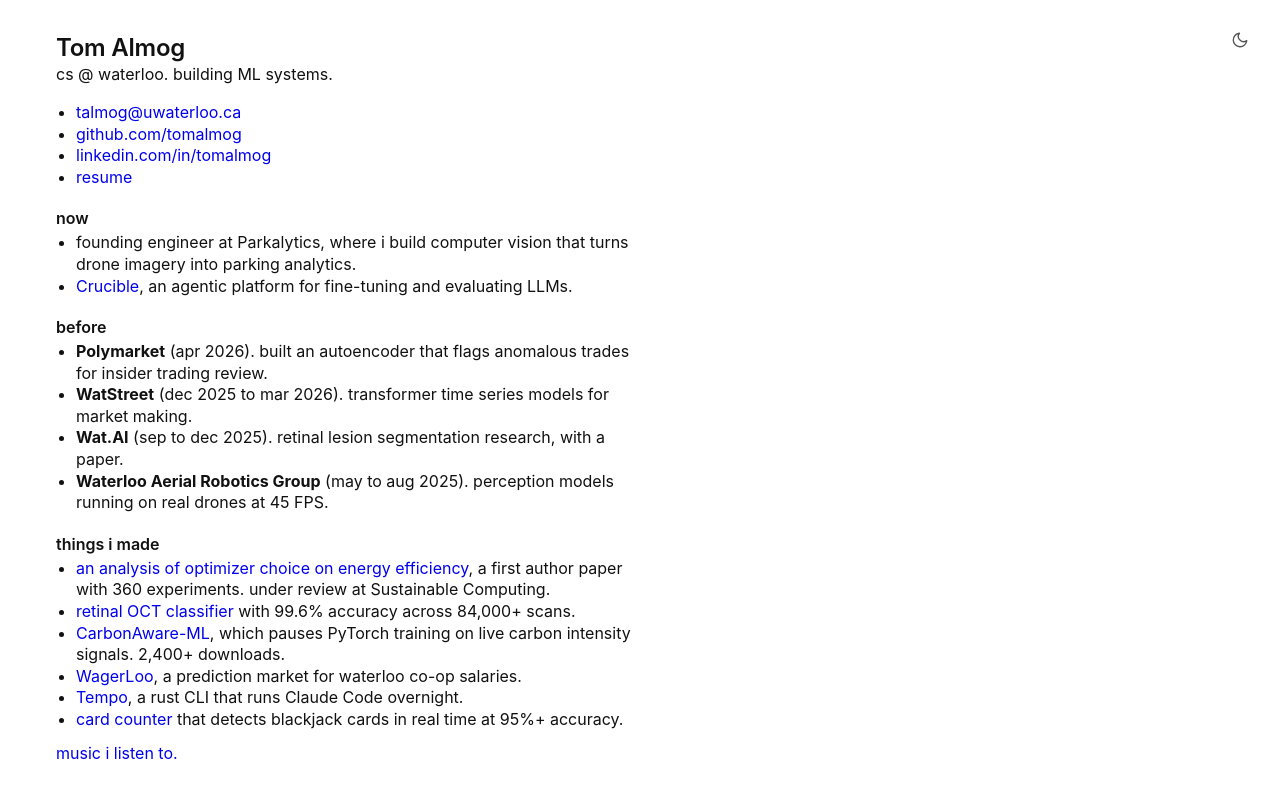
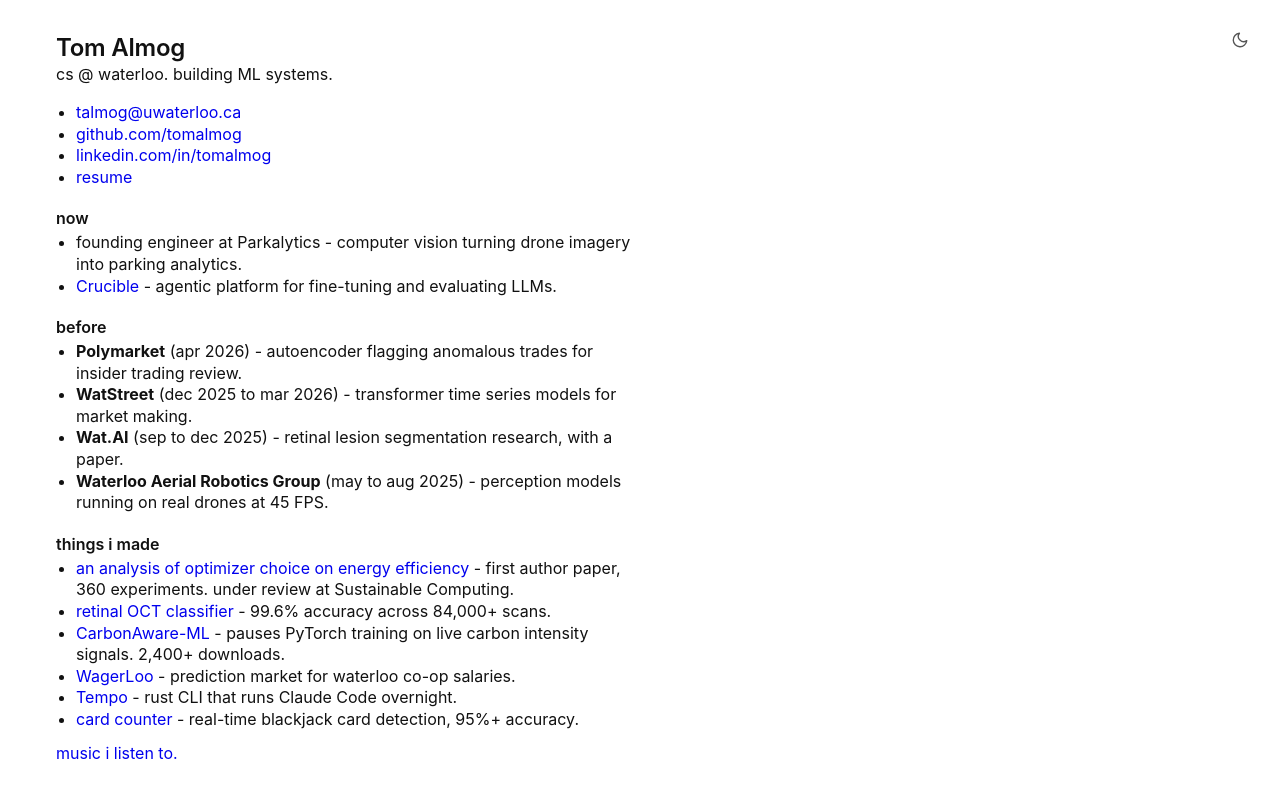
Before and after one commit to tomalmog/personal, a Next.js app: page / in a window 1280 px wide. Shown: the top 798 px of the page. Built offline with nearby package versions, Linux system fonts and the light colour scheme.

Commit message:
Use plain hyphens instead of em dashes
Restores the compact 'link - description' structure; only the em dashes
themselves were the problem.

```diff
--- a/app/(main)/page.tsx
+++ b/app/(main)/page.tsx
@@ -17,26 +17,26 @@ export default function Home() {
 
             <h2>now</h2>
             <ul>
-                <li>founding engineer at Parkalytics, where i build computer vision that turns drone imagery into parking analytics.</li>
-                <li><a href="https://github.com/tomalmog/crucible">Crucible</a>, an agentic platform for fine-tuning and evaluating LLMs.</li>
+                <li>founding engineer at Parkalytics - computer vision turning drone imagery into parking analytics.</li>
+                <li><a href="https://github.com/tomalmog/crucible">Crucible</a> - agentic platform for fine-tuning and evaluating LLMs.</li>
             </ul>
 
             <h2>before</h2>
             <ul>
-                <li><strong>Polymarket</strong> (apr 2026). built an autoencoder that flags anomalous trades for insider trading review.</li>
-                <li><strong>WatStreet</strong> (dec 2025 to mar 2026). transformer time series models for market making.</li>
-                <li><strong>Wat.AI</strong> (sep to dec 2025). retinal lesion segmentation research, with a paper.</li>
-                <li><strong>Waterloo Aerial Robotics Group</strong> (may to aug 2025). perception models running on real drones at 45 FPS.</li>
+                <li><strong>Polymarket</strong> (apr 2026) - autoencoder flagging anomalous trades for insider trading review.</li>
+                <li><strong>WatStreet</strong> (dec 2025 to mar 2026) - transformer time series models for market making.</li>
+                <li><strong>Wat.AI</strong> (sep to dec 2025) - retinal lesion segmentation research, with a paper.</li>
+                <li><strong>Waterloo Aerial Robotics Group</strong> (may to aug 2025) - perception models running on real drones at 45 FPS.</li>
             </ul>
 
             <h2>things i made</h2>
             <ul>
-                <li><a href="https://arxiv.org/abs/2509.13516">an analysis of optimizer choice on energy efficiency</a>, a first author paper with 360 experiments. under review at Sustainable Computing.</li>
-                <li><a href="https://huggingface.co/tomalmog/oct-retinal-classifier">retinal OCT classifier</a> with 99.6% accuracy across 84,000+ scans.</li>
-                <li><a href="https://pypi.org/project/carbonaware-ml/">CarbonAware-ML</a>, which pauses PyTorch training on live carbon intensity signals. 2,400+ downloads.</li>
-                <li><a href="https://wagerloo.vercel.app/">WagerLoo</a>, a prediction market for waterloo co-op salaries.</li>
-                <li><a href="https://github.com/tomalmog/tempo">Tempo</a>, a rust CLI that runs Claude Code overnight.</li>
-                <li><a href="https://github.com/tomalmog/CV-CardCounting">card counter</a> that detects blackjack cards in real time at 95%+ accuracy.</li>
+                <li><a href="https://arxiv.org/abs/2509.13516">an analysis of optimizer choice on energy efficiency</a> - first author paper, 360 experiments. under review at Sustainable Computing.</li>
+                <li><a href="https://huggingface.co/tomalmog/oct-retinal-classifier">retinal OCT classifier</a> - 99.6% accuracy across 84,000+ scans.</li>
+                <li><a href="https://pypi.org/project/carbonaware-ml/">CarbonAware-ML</a> - pauses PyTorch training on live carbon intensity signals. 2,400+ downloads.</li>
+                <li><a href="https://wagerloo.vercel.app/">WagerLoo</a> - prediction market for waterloo co-op salaries.</li>
+                <li><a href="https://github.com/tomalmog/tempo">Tempo</a> - rust CLI that runs Claude Code overnight.</li>
+                <li><a href="https://github.com/tomalmog/CV-CardCounting">card counter</a> - real-time blackjack card detection, 95%+ accuracy.</li>
             </ul>
 
             <p><a href="https://www.last.fm/user/TomAlmog">music i listen to.</a></p>
```
